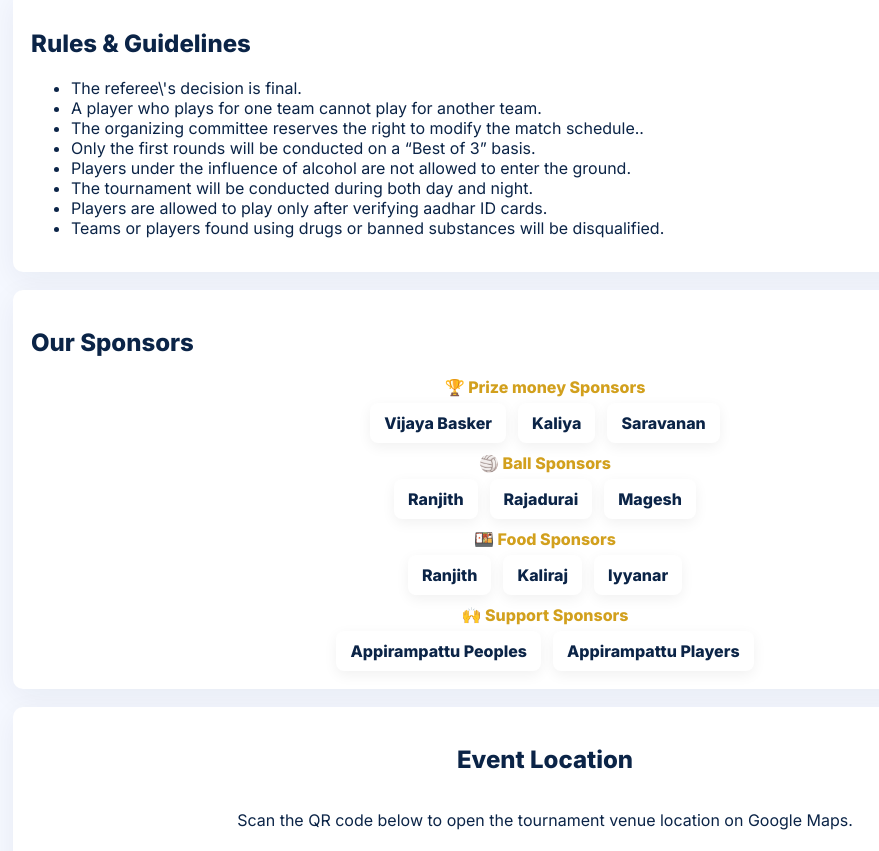
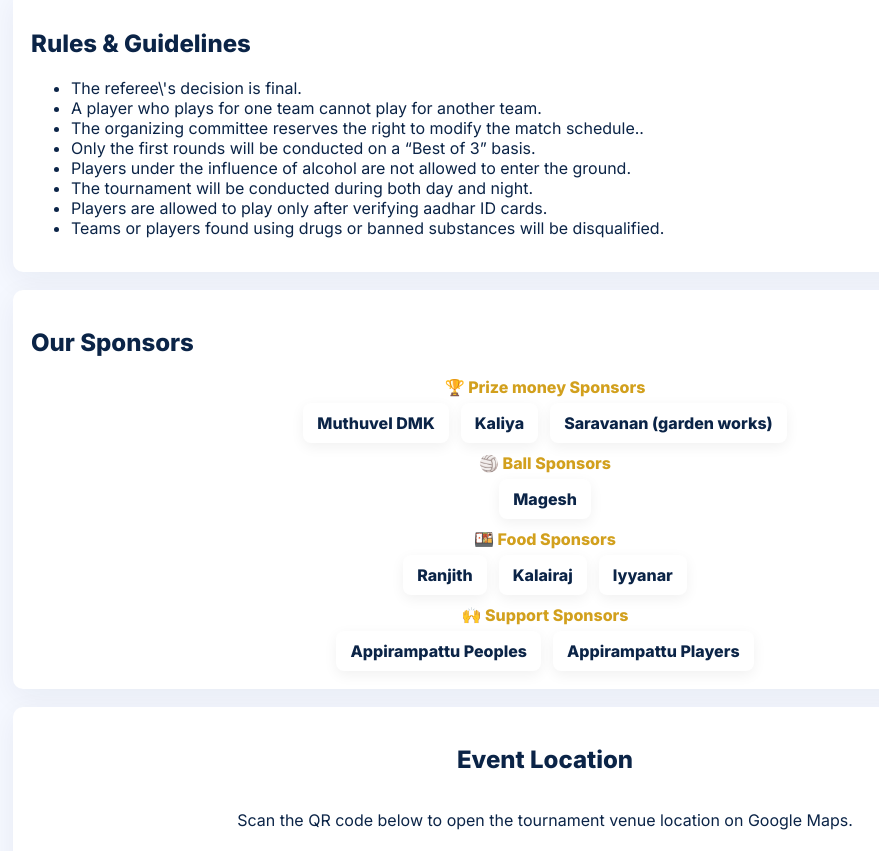
Before and after one commit to udayamoorthy1857602/apkings, a plain HTML site: page index.html in a window 1280 px wide. Shown: the part 1189-2040 px from the top of the page, without its empty margins (95-974 px from the left). Drawn offline with nearby package versions, Linux system fonts and the light colour scheme.

Commit message:
after tournament completed

```diff
--- a/index.html
+++ b/index.html
@@ -87,6 +87,7 @@
       <div class="swiper-slide"><img src="images/slide2.jpeg" alt="Slide 2"></div>
       <div class="swiper-slide"><img src="images/slide3.jpeg" alt="Slide 3"></div>
       <div class="swiper-slide"><img src="images/slide4.jpeg" alt="Slide 4"></div>
+      <div class="swiper-slide"><img src="images/slide5.jpeg" alt="Slide 5"></div>
     </div>
     <div class="swiper-pagination"></div>
     <div class="swiper-button-prev" aria-label="Previous slide"></div>
@@ -145,22 +146,20 @@
       <h2>Our Sponsors</h2>
       <div class="sponsor-category">🏆 Prize money Sponsors</div>
       <div class="sponsors">
-        <div class="sponsor">Vijaya Basker</div>
+        <div class="sponsor">Muthuvel DMK</div>
         <div class="sponsor">Kaliya</div>
-        <div class="sponsor">Saravanan</div>
+        <div class="sponsor">Saravanan (garden works)</div>
       </div>
 
       <div class="sponsor-category">🏐 Ball Sponsors</div>
       <div class="sponsors">
-        <div class="sponsor">Ranjith</div>
-        <div class="sponsor">Rajadurai</div>
         <div class="sponsor">Magesh</div>
       </div>
 
       <div class="sponsor-category">🍱 Food Sponsors</div>
       <div class="sponsors">
         <div class="sponsor">Ranjith</div>
-        <div class="sponsor">Kaliraj</div>
+        <div class="sponsor">Kalairaj</div>
         <div class="sponsor">Iyyanar</div>
       </div>
 
```
Also changed, not shown: images/slide3.jpeg, images/slide5.jpeg (added).
